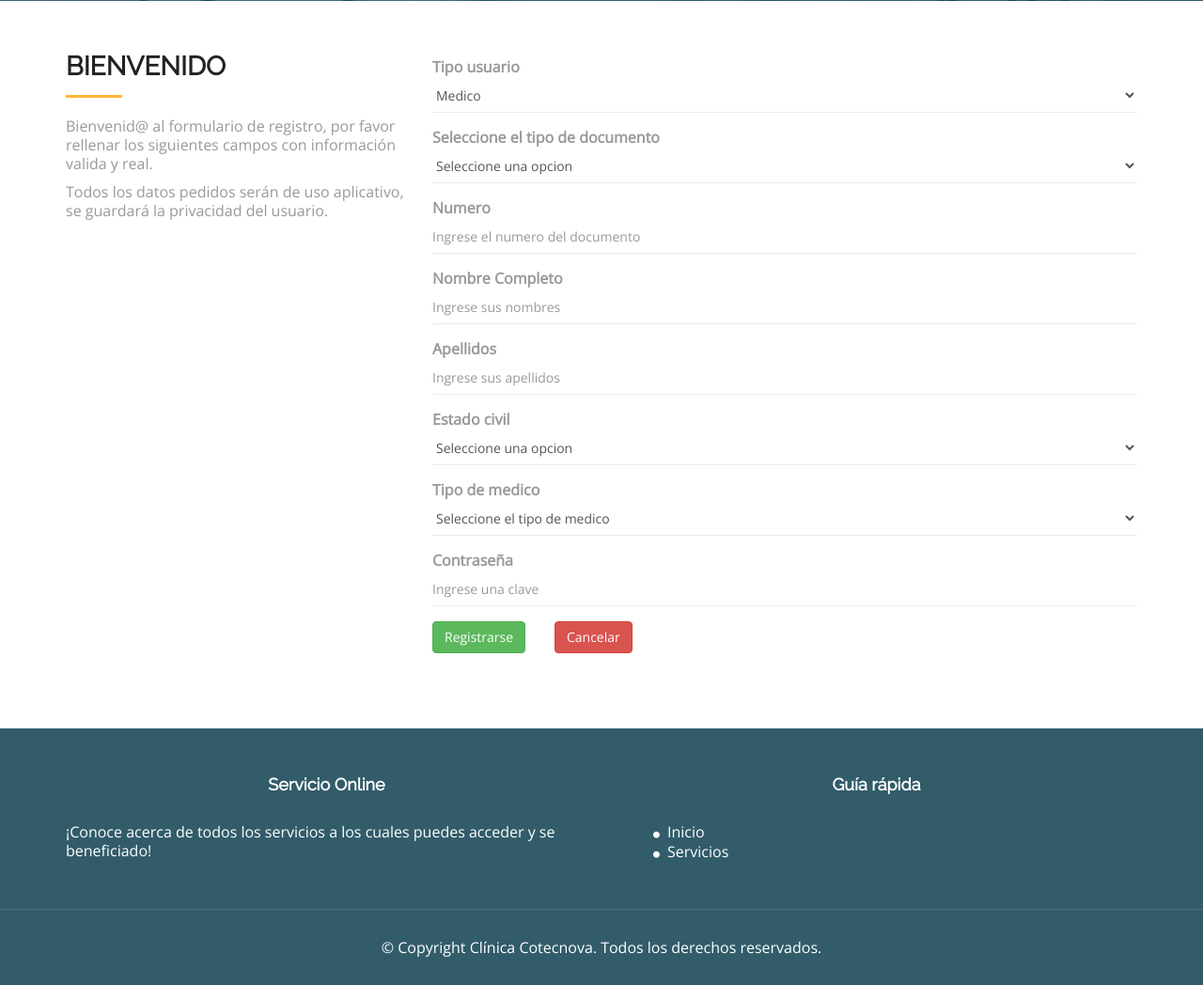
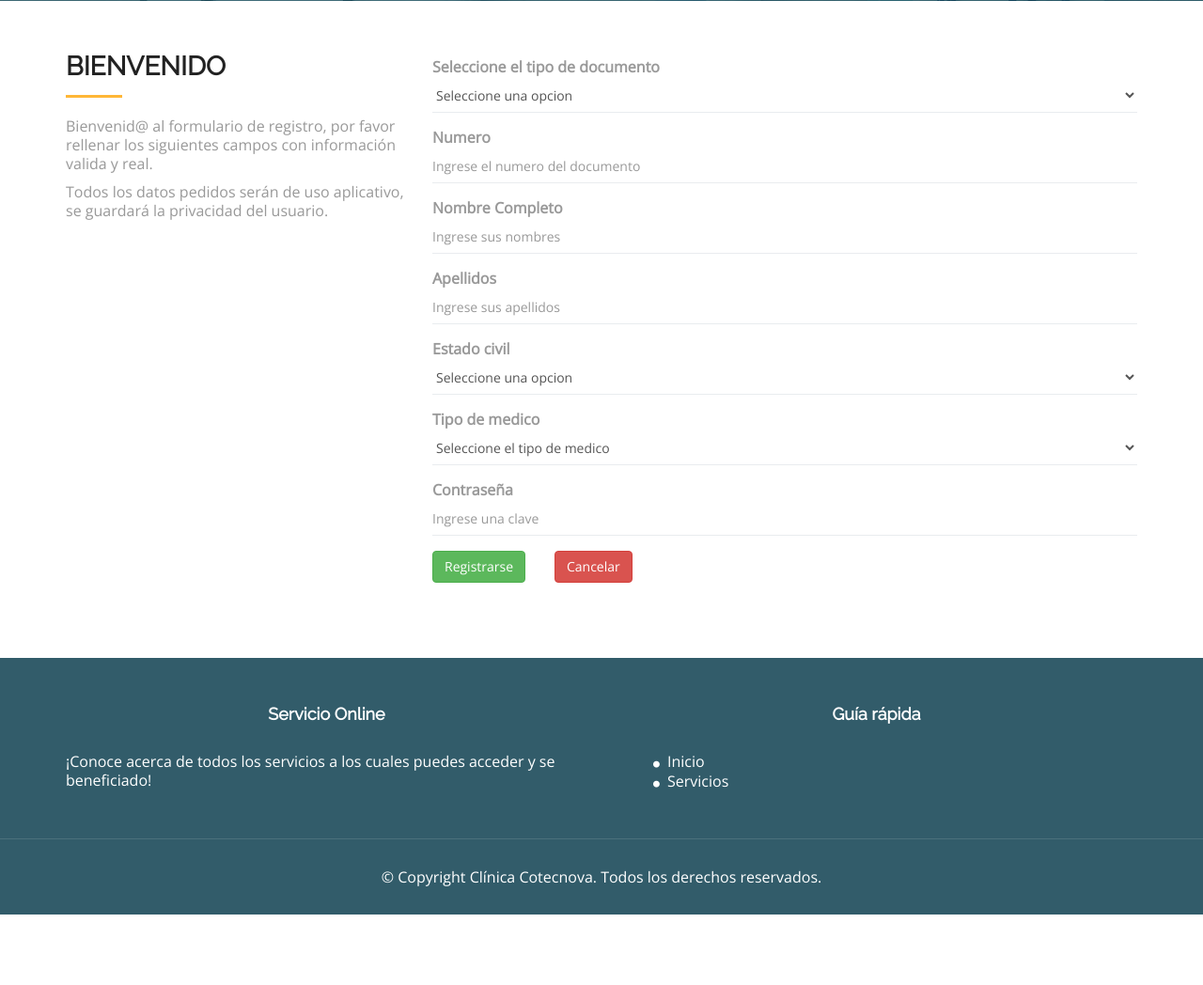
Before and after one commit to juandiegorb/clinica_cotecnova, a PHP site: page /crear_medicos.php in a window 1280 px wide. Shown: the part 99-1147 px from the top of the page at 94% size. After the commit the page ends 1072 px from the top, so only its background shows below. Run offline with PHP 8.4, Linux system fonts and the light colour scheme; data comes from the database, SQL or seed files in the repository; some libraries are stand-ins or nearby versions; some web fonts are replaced.

Commit message:
Arreglos
Arreglos de insertar medicos

```diff
--- a/crear_medicos.php
+++ b/crear_medicos.php
@@ -60,20 +60,6 @@
             <div class="card-body">
                 <!-- Formulario donde al darle al boton se envian los datos al controlador de insertar medico -->
               <form class="form-horizontal form-material" action="Controlador/insertarMedico.php" method="POST">
-                <div class="form-group">
-                  <label class="col-sm-12">Tipo usuario</label>
-                  <div class="col-sm-12">
-                      <select class="form-control form-control-line" name="tipoMedico">
-                          <!-- Llamado al ciclo while donde vamos a recorrer un array asociativo con la consulta declarada anteriormente -->
-                         <?php
-                       while ($resultado= mysqli_fetch_assoc($seleccionTipoUsuario)){
-                           ?>
-                          <!-- Se traen los datos y se imprimen en las opciones del select -->
-                        <option value="<?php echo $resultado['id_tipo_usuario']?>"><?php echo $resultado['nombre']?></option>
-                        <?php }?>
-                    </select>
-                  </div>
-                </div>
                 <div class="form-group">
                   <label class="col-sm-12">Seleccione el tipo de documento</label>
                   <div class="col-sm-12">
```
Also changed, not shown: Controlador/insertarMedico.php (+8 -8 lines).
